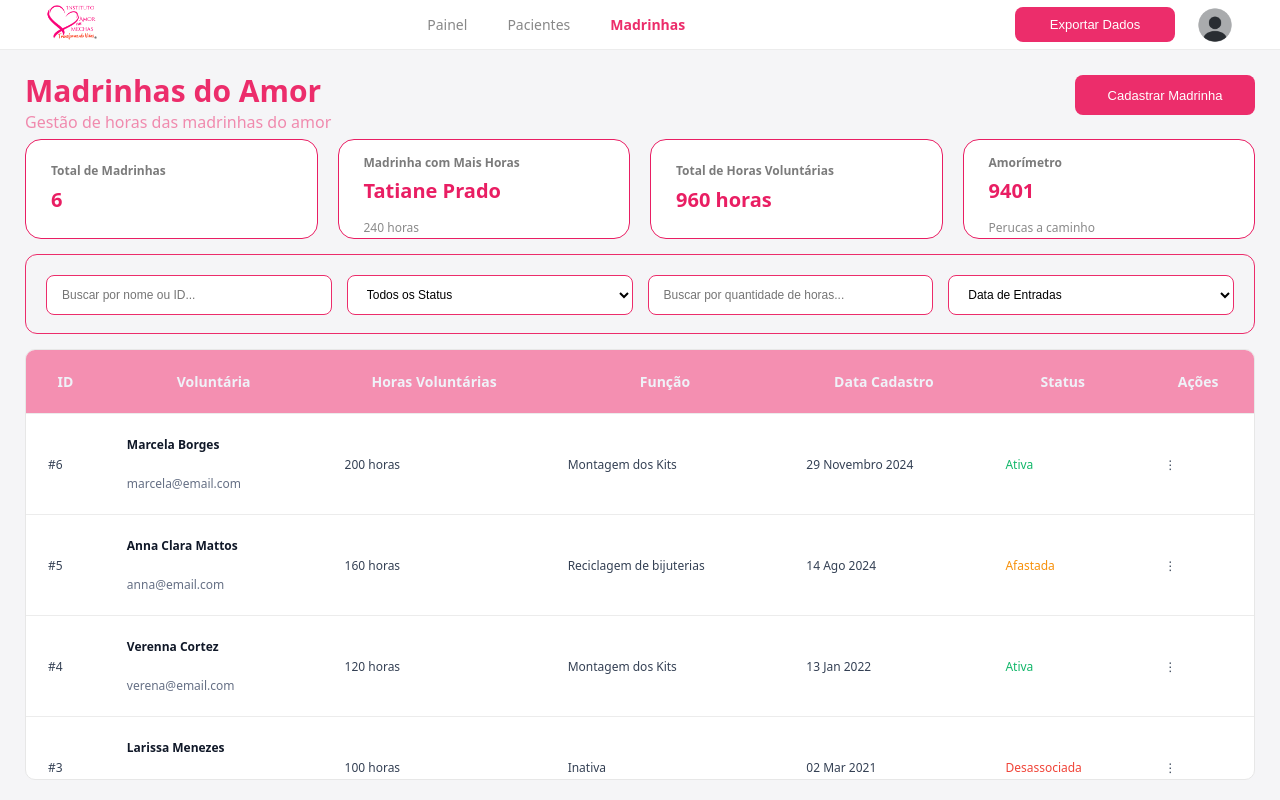
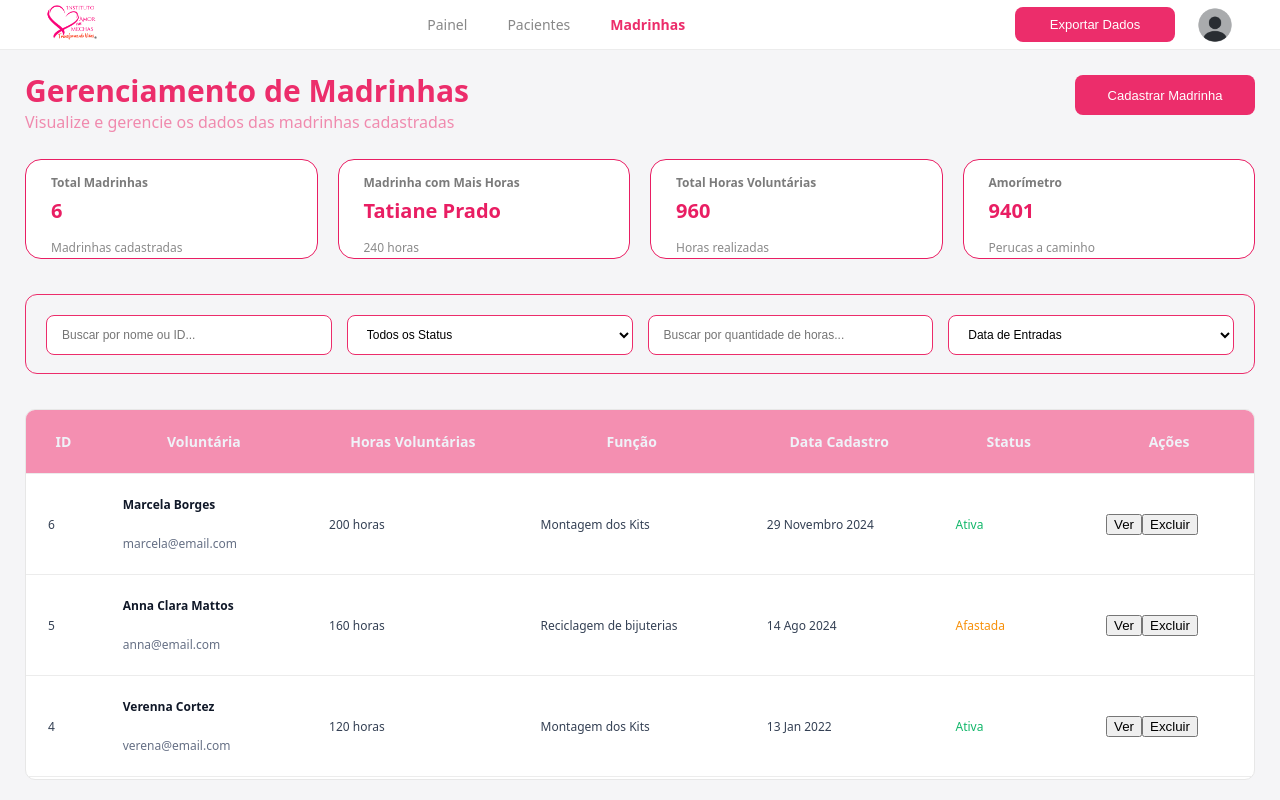
Before and after one commit to PI-Amor-em-Mechas/front, a React (Vite) app: page / in a window 1280 px wide. Both pictures are taken after a click on the element 68 px from the left and 40 px from the top of the page. Built offline with nearby package versions, Linux system fonts and the light colour scheme; no server answers.

Commit message:
:sparkles: feat: Dashboard Pacientes | Criação da dashboards de pacientes

```diff
--- a/src/App.jsx
+++ b/src/App.jsx
@@ -1,29 +1,38 @@
+import { useState } from "react";
 
-import { useState } from "react";
 import FormularioPeruca from "./componentes/Formulario/FormularioPeruca";
 import DashboardMadrinhas from "./componentes/DashboardMadrinhas/DashboardMadrinhas";
 import DashboardEnvios from "./componentes/DashboardEnvios/DashboardEnvios";
-
+import DashboardPacientes from "./componentes/DashboardPacientes/DashboardsPacientes"
 function App() {
-
     const [pagina, setPagina] = useState("formulario");
 
     return (
         <div>
             {pagina === "formulario" && (
-                <FormularioPeruca irParaDashboard={() => setPagina("madrinhas")}/>
+                <FormularioPeruca
+                    irParaDashboard={() => setPagina("madrinhas")}/>
             )}
 
             {pagina === "madrinhas" && (
-                <DashboardMadrinhas irParaFormulario={
-                  () => setPagina("formulario")} irParaEnvios={
-                    () => setPagina("envios")}/>
+                <DashboardMadrinhas
+                    irParaFormulario={() => setPagina("formulario")}
+                    irParaEnvios={() => setPagina("envios")}
+                    irParaPacientes={() => setPagina("pacientes")}/>
             )}
 
             {pagina === "envios" && (
-                <DashboardEnvios irParaFormulario={
-                  () => setPagina("formulario")}irParaMadrinhas={
-                    () => setPagina("madrinhas")} />
+                <DashboardEnvios
+                    irParaFormulario={() => setPagina("formulario")}
+                    irParaMadrinhas={() => setPagina("madrinhas")}
+                    irParaPacientes={() => setPagina("pacientes")}/>
+            )}
+
+            {pagina === "pacientes" && (
+                <DashboardPacientes
+                    irParaFormulario={() => setPagina("formulario")}
+                    irParaEnvios={() => setPagina("envios")}
+                    irParaMadrinhas={() => setPagina("madrinhas")}/>
             )}
         </div>
     );
--- a/src/componentes/DashboardEnvios/DashboardEnvios.jsx
+++ b/src/componentes/DashboardEnvios/DashboardEnvios.jsx
@@ -3,7 +3,7 @@ import Navbar from "../Navbar/Navbar";
 import Header from "../Header/Header";
 import CardInfo from "../CardInfo/CardInfo";
 import Tabela from "../Tabela/Tabela";
-import RankingRegioes from "../../RankingRegioes/RankingRegioes";
+import RankingRegioes from "../RankingRegioes/RankingRegioes";
 
 import "../DashboardMadrinhas/DashboardMadrinhas.css";
 import "./DashboardEnvios.css";
--- a/src/componentes/DashboardMadrinhas/DashboardMadrinhas.jsx
+++ b/src/componentes/DashboardMadrinhas/DashboardMadrinhas.jsx
@@ -1,4 +1,5 @@
 import { useState } from "react";
+
 import "./DashboardMadrinhas.css";
 
 import Navbar from "../Navbar/Navbar";
@@ -8,60 +9,119 @@ import Filtros from "../Filtros/Filtros";
 import Tabela from "../Tabela/Tabela";
 import CadastroMadrinha from "../CadastroMadrinha/CadastroMadrinha";
 
-function DashboardMadrinhas({irParaFormulario, irParaEnvios}) {
-  const [mostrarModal, setMostrarModal] = useState(false)
+function DashboardMadrinhas({
+    irParaFormulario,
+    irParaEnvios,
+    irParaPacientes
+}) {
 
-  const cards = [
+    const [mostrarModal, setMostrarModal] = useState(false);
+
+    const madrinhas = [
         {
-      titulo: "Total de Madrinhas",
-      valor: "6",
-      descricao: ""
+            id: 6,
+            nome: "Marcela Borges",
+            email: "marcela@email.com",
+            horas: "200 horas",
+            funcao: "Montagem dos Kits",
+            data: "29 Novembro 2024",
+            status: "Ativa"
         },
         {
-      titulo: "Madrinha com Mais Horas",
-      valor: "Tatiane Prado",
-      descricao: "240 horas"
+            id: 5,
+            nome: "Anna Clara Mattos",
+            email: "anna@email.com",
+            horas: "160 horas",
+            funcao: "Reciclagem de bijuterias",
+            data: "14 Ago 2024",
+            status: "Afastada"
         },
         {
-      titulo: "Total de Horas Voluntárias",
-      valor: "960 horas",
-      descricao: ""
+            id: 4,
+            nome: "Verenna Cortez",
+            email: "verena@email.com",
+            horas: "120 horas",
+            funcao: "Montagem dos Kits",
+            data: "13 Jan 2022",
+            status: "Ativa"
         },
         {
-      titulo: "Amorímetro",
-      valor: "9401",
-      descricao: "Perucas a caminho"
+            id: 3,
+            nome: "Larissa Menezes",
+            email: "larissa@email.com",
+            horas: "100 horas",
+            funcao: "Inativa",
+            data: "02 Mar 2021",
+            status: "Desassociada"
+        },
+        {
+            id: 2,
+            nome: "Giovanna Oliveira",
+            email: "gioliveira@email.com",
+            horas: "150 horas",
+            funcao: "Reciclagem de bijuterias",
+            data: "28 Maio 2019",
+            status: "Ativa"
+        },
+        {
+            id: 1,
+            nome: "Tatiane Prado",
+            email: "pradotati@email.com",
+            horas: "240 horas",
+            funcao: "Reciclagem de bijuterias",
+            data: "29 Janeiro 2019",
+            status: "Ativa"
         }
     ];
 
     return (
         <div className="app">
-      <Navbar irParaFormulario={irParaFormulario}
+            <Navbar
+                irParaFormulario={irParaFormulario}
                 irParaEnvios={irParaEnvios}
+                irParaPacientes={irParaPacientes}
                 pagina="madrinhas"/>
 
             <main className="conteudo">
-        <Header abrirModal={() => setMostrarModal(true)} />
+                <Header
+                    titulo="Gerenciamento de Madrinhas"
+                    descricao="Visualize e gerencie os dados das madrinhas cadastradas"
+                    mostrarBotao={true}
+                    textoBotao="Cadastrar Madrinha"
+                    abrirModal={() => setMostrarModal(true)}/>
 
                 <section className="cards">
-          {cards.map((card) => (
+
                     <CardInfo
-              titulo={card.titulo}
-              valor={card.valor}
-              descricao={card.descricao}
-            />
-          ))}
+                        titulo="Total Madrinhas"
+                        valor="6"
+                        descricao="Madrinhas cadastradas"/>
+
+                    <CardInfo
+                        titulo="Madrinha com Mais Horas"
+                        valor="Tatiane Prado"
+                        descricao="240 horas"/>
+
+                    <CardInfo
+                        titulo="Total Horas Voluntárias"
+                        valor="960"
+                        descricao="Horas realizadas"/>
+
+                    <CardInfo
+                        titulo="Amorímetro"
+                        valor="9401"
+                        descricao="Perucas a caminho"/>
                 </section>
-
                 <Filtros />
-
-        <Tabela />
+                <Tabela
+                    dados={madrinhas}
+                    tipo="madrinhas"/>
             </main>
-      {
-        mostrarModal && <CadastroMadrinha fecharModal={() => setMostrarModal(false)}/>
-      }
+            {mostrarModal && (
+                <CadastroMadrinha
+                    fecharModal={() => setMostrarModal(false)}/>
+            )}
         </div>
     );
 }
-
 export default DashboardMadrinhas;
--- /dev/null
+++ b/src/componentes/DashboardPacientes/DashboardsPacientes.css
@@ -0,0 +1,26 @@
+.app {
+    height: 100vh;
+    display: flex;
+    flex-direction: column;
+    overflow: hidden;
+}
+
+.conteudo {
+    flex: 1;
+    padding: 20px 25px;
+    display: flex;
+    flex-direction: column;
+    gap: 20px;
+    min-height: 0;
+}
+
+.cards {
+    display: flex;
+    gap: 20px;
+}
+
+.tabela {
+    flex: 1;
+    min-height: 0;
+    overflow-y: auto;
+}
--- /dev/null
+++ b/src/componentes/DashboardPacientes/DashboardsPacientes.jsx
@@ -0,0 +1,117 @@
+import { useState } from "react";
+
+import Navbar from "../Navbar/Navbar";
+import Header from "../Header/Header";
+import CardInfo from "../CardInfo/CardInfo";
+import Filtros from "../Filtros/Filtros";
+import Tabela from "../Tabela/Tabela";
+
+import "./DashboardsPacientes.css";
+
+import RankingRegioes from "../RankingRegioes/RankingRegioes";
+
+function DashboardPacientes({
+    irParaFormulario,
+    irParaEnvios,
+    irParaMadrinhas
+}) {
+
+    const [pacientes, setPacientes] = useState([
+        {
+            id: 1248,
+            nome: "Maria Silva Santos",
+            email: "maria.silva@email.com",
+            idade: 42,
+            tratamento: "Quimioterapia",
+            data: "15 Jan 2025",
+            status: "Enviando"
+        },
+        {
+            id: 1247,
+            nome: "Ana Paula Costa",
+            email: "ana.costa@email.com",
+            idade: 38,
+            tratamento: "Radioterapia",
+            data: "14 Jan 2025",
+            status: "Pendente"
+        },
+        {
+            id: 1246,
+            nome: "Juliana Oliveira",
+            email: "juliana.o@email.com",
+            idade: 51,
+            tratamento: "Hormonoterapia",
+            data: "13 Jan 2025",
+            status: "Cancelado"
+        },
+        {
+            id: 1245,
+            nome: "Carla Mendes Lima",
+            email: "carla.mendes@email.com",
+            idade: 45,
+            tratamento: "Alopecia",
+            data: "12 Jan 2025",
+            status: "Pendente"
+        },
+        {
+            id: 1244,
+            nome: "Patricia Rodrigues",
+            email: "patricia.r@email.com",
+            idade: 36,
+            tratamento: "Quimioterapia",
+            data: "11 Jan 2025",
+            status: "Entregue"
+        },
+        {
+            id: 1243,
+            nome: "Fernanda Alves",
+            email: "fernanda.a@email.com",
+            idade: 48,
+            tratamento: "Radioterapia",
+            data: "10 Jan 2025",
+            status: "Entregue"
+        }
+    ]);
+
+    return (
+        <div className="app">
+            <Navbar
+                irParaFormulario={irParaFormulario}
+                irParaEnvios={irParaEnvios}
+                irParaMadrinhas={irParaMadrinhas}
+                pagina="pacientes"/>
+
+            <main className="conteudo">
+                <Header
+                    titulo="Gerenciamento de Formulários"
+                    descricao="Visualize e gerencie os dados das pacientes cadastradas"
+                    mostrarBotao={false}/>
+
+                <section className="cards">
+                    <CardInfo
+                        titulo="Kits do amor doados"
+                        valor="8808"
+                        descricao="No último mês"/>
+
+                    <CardInfo
+                        titulo="Taxa de pacientes do SUS"
+                        valor="70%"
+                        descricao="30% de pacientes por convênio"/>
+
+                    <CardInfo
+                        titulo="Tipo de tratamento mais recorrente"
+                        valor="Quimioterapia"
+                        descricao="65% das pacientes"/>
+
+                    <RankingRegioes
+                        titulo="Regiões com mais solicitações"/>
+                </section>
+                <Filtros />
+                <Tabela
+                    dados={pacientes}
+                    tipo="pacientes" />
+            </main>
+        </div>
+    );
+}
+export default DashboardPacientes;
--- a/src/componentes/LinhaTabela/LinhaTabela.jsx
+++ b/src/componentes/LinhaTabela/LinhaTabela.jsx
@@ -1,32 +1,40 @@
 import "./LinhaTabela.css";
 
-function LinhaTabela({
-    id,
-    nome,
-    email,
-    horas,
-    funcao,
-    data,
-    status
-}){
-    return(
+function LinhaTabela({ dados, tipo }) {
+    return (
         <tr>
-            <td>#{id}</td>
             <td>
-                <strong>{nome}</strong>
-                <br />
-                <span>{email}</span>
+                {dados.id}
             </td>
-            <td>{horas}</td>
-            <td>{funcao}</td>
-            <td>{data}</td>
+
             <td>
-                <span className={status === "Ativa" ? "ativa" : status === "Afastada" ? "afastada" : "desassociada"}>{status}</span>
+                <strong>{dados.nome}</strong><br />
+                <span className="email">{dados.email}</span>
+            </td>
+
+            {tipo === "madrinhas" ? (
+                <>
+                    <td>{dados.horas}</td>
+                    <td>{dados.funcao}</td>
+                </>
+            ) : (
+                <>
+                    <td>{dados.idade} anos</td>
+                    <td>{dados.tratamento}</td></>
+            )}
+            <td>
+                {dados.data}
             </td>
             <td>
-                ⋮
+                <span className={`status ${dados.status.toLowerCase()}`}>
+                    {dados.status}</span>
+            </td>
+
+            <td className="acoes">
+                <button className="acao">Ver</button>
+                <button className="acao">Excluir</button>
             </td>
         </tr>
-    )
+    );
 }
 export default LinhaTabela;
--- a/src/RankingRegioes/RankingRegioes.jsx
+++ b/src/componentes/RankingRegioes/RankingRegioes.jsx
@@ -1,7 +1,7 @@
 
 import "./RankingRegioes.css";
 
-function RankingRegioes() {
+function RankingRegioes({ titulo = "Regiões com mais kits entregues"}) {
 
     const regioes = [
         { nome: "São Paulo", total: 1000 },
@@ -13,7 +13,7 @@ function RankingRegioes() {
 
     return (
         <section className="regioes">
-            <h2>Regiões com mais kits entregues</h2>
+            <h2>{titulo}</h2>
 
             {regioes.map((regiao, indice) => (
                 <div className="itemRegiao" key={regiao.nome}>
--- a/src/componentes/Tabela/Tabela.jsx
+++ b/src/componentes/Tabela/Tabela.jsx
@@ -1,63 +1,6 @@
 import "./Tabela.css";
 import LinhaTabela from "../LinhaTabela/LinhaTabela";
-
-function Tabela() {
-    const madrinhas = [
-        {
-            id:6,
-            nome:"Marcela Borges",
-            email:"marcela@email.com",
-            horas:"200 horas",
-            funcao:"Montagem dos Kits",
-            data:"29 Novembro 2024",
-            status:"Ativa"
-        },
-        {
-            id:5,
-            nome:"Anna Clara Mattos",
-            email:"anna@email.com",
-            horas:"160 horas",
-            funcao:"Reciclagem de bijuterias",
-            data:"14 Ago 2024",
-            status:"Afastada"
-        },
-        {
-            id:4,
-            nome:"Verenna Cortez",
-            email:"verena@email.com",
-            horas:"120 horas",
-            funcao:"Montagem dos Kits",
-            data:"13 Jan 2022",
-            status:"Ativa"
-        },
-        {
-            id:3,
-            nome:"Larissa Menezes",
-            email:"larissa@email.com",
-            horas:"100 horas",
-            funcao:"Inativa",
-            data:"02 Mar 2021",
-            status:"Desassociada"
-        },
-        {
-            id:2,
-            nome:"Giovanna Oliveira",
-            email:"gioliveira@email.com",
-            horas:"150 horas",
-            funcao:"Reciclagem de bijuterias",
-            data:"28 Maio 2019",
-            status:"Ativa"
-        },
-        {
-            id:1,
-            nome:"Tatiane Prado",
-            email:"pradotati@email.com",
-            horas:"240 horas",
-            funcao:"Reciclagem de bijuterias",
-            data:"29 Janeiro 2019",
-            status:"Ativa"
-        }
-    ];
+function Tabela({ dados, tipo }) {
     return (
         <div className="containerTabela">
             <div className="tabela">
@@ -65,29 +8,33 @@ function Tabela() {
                     <thead>
                         <tr>
                             <th>ID</th>
-                            <th>Voluntária</th>
-                            <th>Horas Voluntárias</th>
-                            <th>Função</th>
+                            <th>{tipo === "madrinhas"? "Voluntária": "Paciente"}</th>
+
+                            {tipo === "madrinhas" ? (
+                                <><th>Horas Voluntárias</th>
+                                    <th>Função</th></>
+                            ) : (
+                                <><th>Idade</th>
+                                    <th>Tipo de Tratamento</th></>
+                            )}
                             <th>Data Cadastro</th>
                             <th>Status</th>
                             <th>Ações</th>
                         </tr>
                     </thead>
+
                     <tbody>
-                        {madrinhas.map((m) => (<LinhaTabela
-                                id={m.id}
-                                nome={m.nome}
-                                email={m.email}
-                                horas={m.horas}
-                                funcao={m.funcao}
-                                data={m.data}
-                                status={m.status}
-                            />
+                        {dados.map((item) => (
+                            <LinhaTabela
+                                key={item.id}
+                                dados={item}
+                                tipo={tipo}/>
+
                         ))}
                     </tbody>
                 </table>
             </div>
         </div>
-    )
+    );
 }
 export default Tabela;
```
Also changed, not shown: src/componentes/Navbar/Navbar.jsx (+5 -2 lines), src/componentes/RankingRegioes/RankingRegioes.css (renamed from src/RankingRegioes/RankingRegioes.css). Lines whose indentation alone changed are shown as unchanged.
